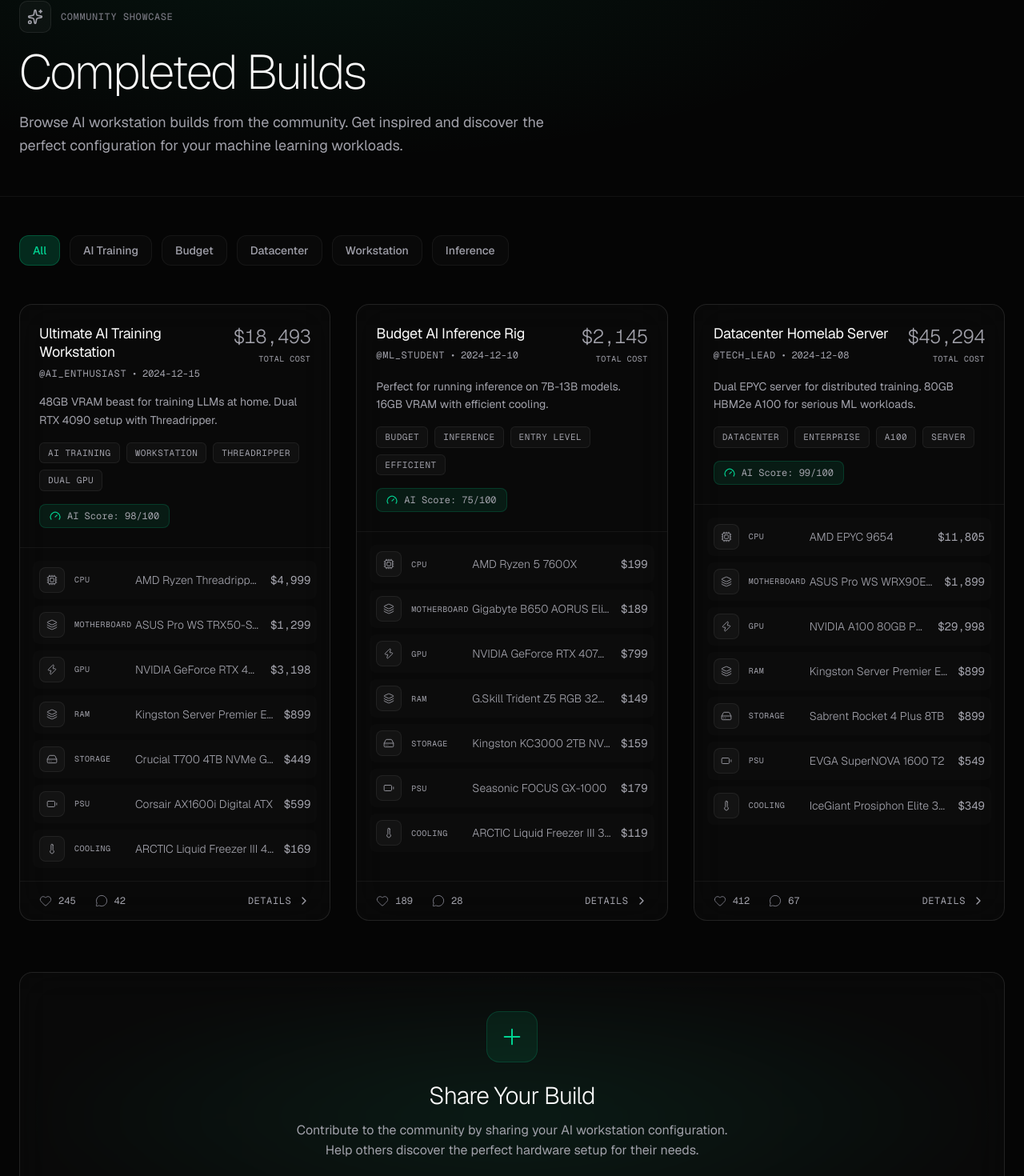
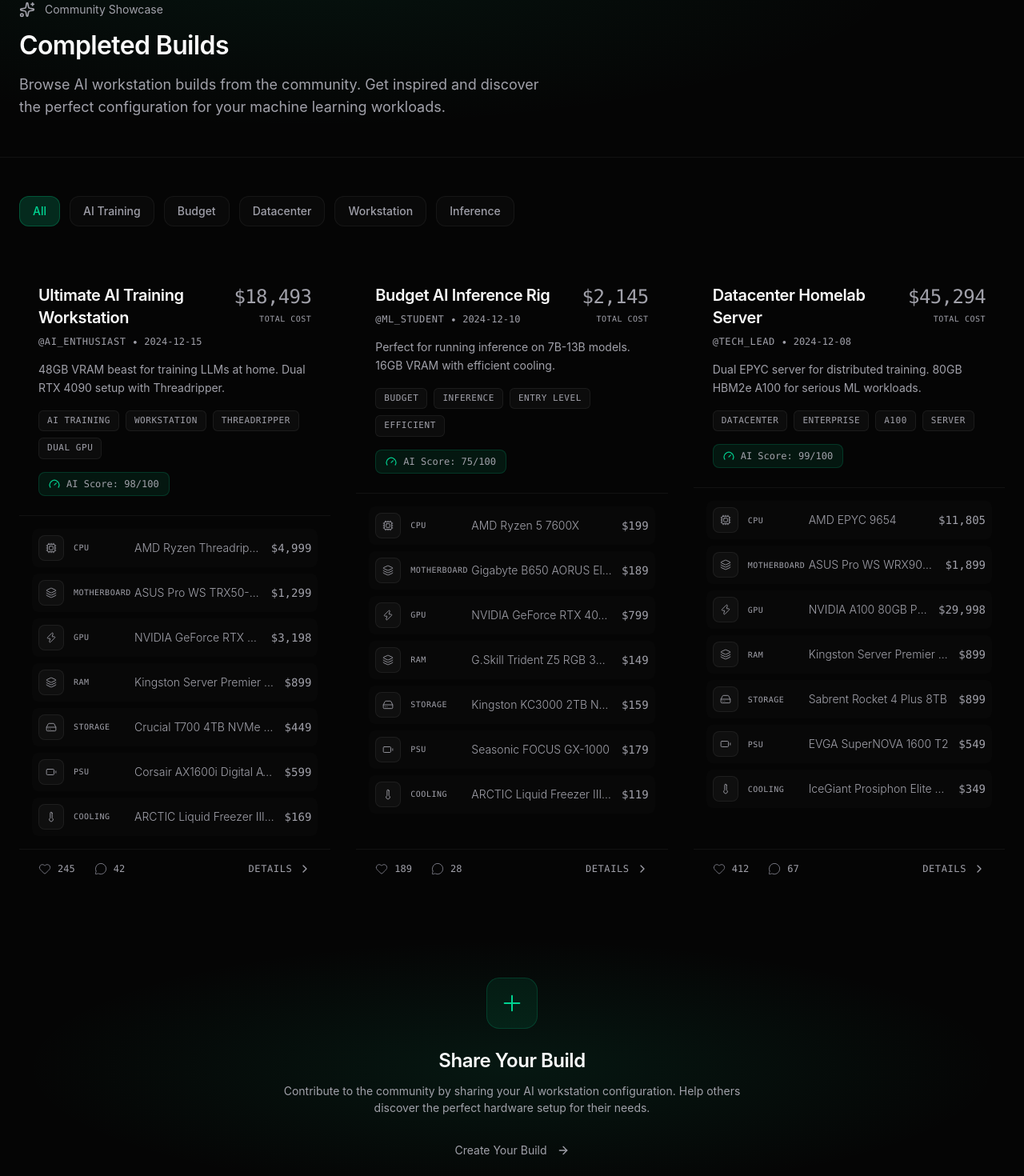
Before and after one commit to shoprdo63-lab/the-ai-forge, a Next.js app: page /builds in a window 1280 px wide. Shown: the part 47-1517 px from the top of the page at 80% size. Built offline with nearby package versions, Linux system fonts and the light colour scheme.

Commit message:
ui: elevate design to world-class standards - clean 1px borders, Inter typography, 8px grid, remove visual fluff

```diff
--- a/app/globals.css
+++ b/app/globals.css
@@ -1,7 +1,7 @@
 @import "tailwindcss";
 
 :root {
-  /* Quiet Luxury - Deep Obsidian Theme */
+  /* Clean Professional Design System - 8px Grid */
   --background: #050505;
   --foreground: #fafafa;
   --accent: #10b981;
@@ -9,42 +9,38 @@
   --text-primary: #fafafa;
   --text-secondary: #a1a1aa;
   --text-muted: #71717a;
-  --border-subtle: rgba(255, 255, 255, 0.1);
-  --border-glow: rgba(16, 185, 129, 0.2);
-  --card-bg: rgba(255, 255, 255, 0.03);
-  --card-bg-hover: rgba(255, 255, 255, 0.06);
-  --card-border: rgba(255, 255, 255, 0.08);
-  --card-border-hover: rgba(255, 255, 255, 0.15);
-  --navbar-bg: rgba(5, 5, 5, 0.85);
-  --skeleton-bg: rgba(255, 255, 255, 0.05);
-  --skeleton-shine: rgba(255, 255, 255, 0.12);
+  --border: #27272a;
+  --border-light: #3f3f46;
+  --card-bg: #09090b;
+  --card-bg-hover: #121214;
+  --input-bg: #18181b;
+  --input-border: #27272a;
+  --navbar-bg: #050505;
 
-  /* Tier Colors - Muted Luxury */
+  /* Tier Colors - Clean Solid */
   --tier-s: #f59e0b;
   --tier-a: #10b981;
   --tier-b: #3b82f6;
-  --tier-c: #71717a;
+  --tier-c: #94a3b8;
   --tier-d: #52525b;
 }
 
 /* Light Mode */
 .light {
-  --background: #f8fafc;
-  --foreground: #0f172a;
+  --background: #ffffff;
+  --foreground: #09090b;
   --accent: #10b981;
   --accent-hover: #059669;
-  --text-primary: #0f172a;
-  --text-secondary: #475569;
-  --text-muted: #64748b;
-  --border-subtle: rgba(0, 0, 0, 0.08);
-  --border-glow: rgba(16, 185, 129, 0.4);
-  --card-bg: rgba(255, 255, 255, 0.7);
-  --card-bg-hover: rgba(255, 255, 255, 0.9);
-  --card-border: rgba(0, 0, 0, 0.08);
-  --card-border-hover: rgba(16, 185, 129, 0.4);
-  --navbar-bg: rgba(248, 250, 252, 0.8);
-  --skeleton-bg: rgba(0, 0, 0, 0.06);
-  --skeleton-shine: rgba(0, 0, 0, 0.1);
+  --text-primary: #09090b;
+  --text-secondary: #52525b;
+  --text-muted: #71717a;
+  --border: #e2e8f0;
+  --border-light: #cbd5e1;
+  --card-bg: #fafafa;
+  --card-bg-hover: #f4f4f5;
+  --input-bg: #ffffff;
+  --input-border: #e2e8f0;
+  --navbar-bg: #ffffff;
 }
 
 @theme inline {
@@ -52,428 +48,252 @@
   --color-foreground: var(--foreground);
   --color-accent: var(--accent);
   --color-accent-hover: var(--accent-hover);
-  --font-sans: var(--font-geist-sans);
-  --font-mono: var(--font-geist-mono);
+  --color-border: var(--border);
+  --color-border-light: var(--border-light);
+  --color-card: var(--card-bg);
+  --color-card-hover: var(--card-bg-hover);
+  --font-sans: "Inter", system-ui, sans-serif;
 }
 
-/* Smooth Color Transitions for Theme Switching */
+/* Base Typography - Inter Throughout */
 html {
-  transition: background-color 0.5s ease, color 0.5s ease;
+  font-family: "Inter", system-ui, sans-serif;
 }
 
 body {
-  transition: background-color 0.5s ease, color 0.5s ease;
+  background: var(--background);
+  color: var(--foreground);
+  font-family: "Inter", system-ui, sans-serif;
+  font-size: 14px;
+  line-height: 1.5;
 }
 
-/* Base Styles */
-body {
-  background: var(--background);
-  color: var(--foreground);
-  font-family: var(--font-sans), system-ui, sans-serif;
+/* Typography Hierarchy */
+h1, h2, h3, h4, h5, h6 {
+  font-weight: 600;
+  color: var(--text-primary);
+  letter-spacing: -0.02em;
 }
 
-/* Default text colors for consistency with transition */
+h1 { font-size: 32px; line-height: 1.2; }
+h2 { font-size: 24px; line-height: 1.3; }
+h3 { font-size: 20px; line-height: 1.4; }
+h4 { font-size: 16px; line-height: 1.4; }
+
 p, span, div {
   color: var(--text-secondary);
-  transition: color 0.5s ease;
 }
 
-h1, h2, h3, h4, h5, h6 {
-  color: var(--text-primary);
-  transition: color 0.5s ease;
+/* Clean Card Component - No Visual Fluff */
+.card {
+  background: var(--card-bg);
+  border: 1px solid var(--border);
+  border-radius: 8px;
+  transition: background-color 0.15s ease, border-color 0.15s ease;
 }
 
-/* Quiet Luxury Glass Card - Refined Glassmorphism */
-.glass-card {
-  backdrop-filter: blur(12px);
-  -webkit-backdrop-filter: blur(12px);
-  background: var(--card-bg);
-  border: 1px solid var(--card-border);
-  border-radius: 16px;
-  transition: all 0.4s cubic-bezier(0.25, 0.46, 0.45, 0.94);
+.card:hover {
+  background: var(--card-bg-hover);
+  border-color: var(--border-light);
 }
 
-.glass-card:hover {
-  background: var(--card-bg-hover);
-  border-color: var(--card-border-hover);
-  box-shadow: 0 8px 32px rgba(0, 0, 0, 0.4);
-  transform: scale(1.02);
-}
-
-/* Quiet Luxury Affiliate Button */
-.btn-affiliate {
+/* Clean Button - Primary */
+.btn-primary {
+  display: inline-flex;
+  align-items: center;
+  justify-content: center;
+  gap: 8px;
+  height: 40px;
+  padding: 0 16px;
   background: var(--accent);
   color: #050505;
   font-weight: 500;
-  padding: 0.75rem 1.5rem;
-  border-radius: 12px;
-  transition: all 0.3s cubic-bezier(0.25, 0.46, 0.45, 0.94);
+  font-size: 14px;
+  border-radius: 6px;
+  border: none;
+  transition: background-color 0.15s ease;
 }
 
-.light .btn-affiliate {
-  color: white;
+.light .btn-primary {
+  color: #ffffff;
 }
 
-.btn-affiliate:hover {
+.btn-primary:hover {
   background: var(--accent-hover);
-  transform: translateY(-2px);
-  box-shadow: 0 4px 20px rgba(16, 185, 129, 0.25);
 }
 
-/* Secondary Affiliate Button */
-.btn-affiliate-secondary {
-  background: var(--card-bg);
+/* Clean Button - Secondary */
+.btn-secondary {
+  display: inline-flex;
+  align-items: center;
+  justify-content: center;
+  gap: 8px;
+  height: 40px;
+  padding: 0 16px;
+  background: transparent;
   color: var(--text-secondary);
-  border: 1px solid var(--card-border);
   font-weight: 500;
-  padding: 0.5rem 1rem;
-  border-radius: 8px;
-  transition: all 0.3s ease;
+  font-size: 14px;
+  border-radius: 6px;
+  border: 1px solid var(--border);
+  transition: background-color 0.15s ease, border-color 0.15s ease, color 0.15s ease;
 }
 
-.btn-affiliate-secondary:hover {
+.btn-secondary:hover {
   background: var(--card-bg-hover);
+  border-color: var(--border-light);
   color: var(--text-primary);
-  border-color: var(--card-border-hover);
 }
 
-/* Tier Badge Colors - Enhanced for both themes */
-.tier-s { color: #f59e0b; border-color: rgba(245, 158, 11, 0.3); background: rgba(245, 158, 11, 0.1); }
-.light .tier-s { color: #d97706; border-color: rgba(245, 158, 11, 0.4); background: rgba(245, 158, 11, 0.15); }
-
-.tier-a { color: #10b981; border-color: rgba(16, 185, 129, 0.3); background: rgba(16, 185, 129, 0.1); }
-.light .tier-a { color: #059669; border-color: rgba(16, 185, 129, 0.4); background: rgba(16, 185, 129, 0.15); }
-
-.tier-b { color: #06b6d4; border-color: rgba(6, 182, 212, 0.3); background: rgba(6, 182, 212, 0.1); }
-.light .tier-b { color: #0891b2; border-color: rgba(6, 182, 212, 0.4); background: rgba(6, 182, 212, 0.15); }
-
-.tier-c { color: #94a3b8; border-color: rgba(148, 163, 184, 0.3); background: rgba(148, 163, 184, 0.1); }
-.light .tier-c { color: #64748b; border-color: rgba(100, 116, 139, 0.4); background: rgba(100, 116, 139, 0.15); }
-
-.tier-d { color: #a1a1aa; border-color: rgba(161, 161, 170, 0.3); background: rgba(161, 161, 170, 0.1); }
-.light .tier-d { color: #71717a; border-color: rgba(113, 113, 122, 0.4); background: rgba(113, 113, 122, 0.15); }
-
-/* Subtle glow effects */
-.glow-accent {
-  box-shadow: 0 0 20px rgba(16, 185, 129, 0.15);
+/* Clean Button - Ghost */
+.btn-ghost {
+  display: inline-flex;
+  align-items: center;
+  justify-content: center;
+  gap: 8px;
+  height: 40px;
+  padding: 0 16px;
+  background: transparent;
+  color: var(--text-secondary);
+  font-weight: 500;
+  font-size: 14px;
+  border: none;
+  border-radius: 6px;
+  transition: background-color 0.15s ease, color 0.15s ease;
 }
 
-.light .glow-accent {
-  box-shadow: 0 0 20px rgba(16, 185, 129, 0.2);
+.btn-ghost:hover {
+  background: var(--card-bg);
+  color: var(--text-primary);
 }
 
-.glow-accent-strong {
-  box-shadow: 0 0 40px rgba(16, 185, 129, 0.25);
+/* Clean Navbar */
+.navbar {
+  background: var(--navbar-bg);
+  border-bottom: 1px solid var(--border);
 }
 
-.light .glow-accent-strong {
-  box-shadow: 0 0 40px rgba(16, 185, 129, 0.3);
+/* Clean Input */
+.input {
+  height: 40px;
+  padding: 0 12px;
+  background: var(--input-bg);
+  border: 1px solid var(--input-border);
+  border-radius: 6px;
+  color: var(--text-primary);
+  font-size: 14px;
+  transition: border-color 0.15s ease;
 }
 
-/* Skeleton Loading - Theme Aware */
-.skeleton {
-  background: linear-gradient(
-    90deg,
-    var(--skeleton-bg) 25%,
-    var(--skeleton-shine) 50%,
-    var(--skeleton-bg) 75%
-  );
-  background-size: 200% 100%;
-  animation: skeleton-shine 1.5s ease-in-out infinite;
-  border-radius: 8px;
+.input:focus {
+  outline: none;
+  border-color: var(--accent);
 }
 
-@keyframes skeleton-shine {
-  0% {
-    background-position: 200% 0;
-  }
-  100% {
-    background-position: -200% 0;
-  }
+.input::placeholder {
+  color: var(--text-muted);
 }
 
-/* Scrollbar Styling - Theme Aware */
+/* Tier Badges - Clean Solid */
+.tier-badge {
+  display: inline-flex;
+  align-items: center;
+  justify-content: center;
+  height: 24px;
+  padding: 0 10px;
+  font-size: 12px;
+  font-weight: 600;
+  text-transform: uppercase;
+  border-radius: 4px;
+  border: 1px solid;
+}
+
+.tier-s { color: var(--tier-s); border-color: var(--tier-s); background: transparent; }
+.tier-a { color: var(--tier-a); border-color: var(--tier-a); background: transparent; }
+.tier-b { color: var(--tier-b); border-color: var(--tier-b); background: transparent; }
+.tier-c { color: var(--tier-c); border-color: var(--tier-c); background: transparent; }
+.tier-d { color: var(--tier-d); border-color: var(--tier-d); background: transparent; }
+
+/* Table Styling - Clean */
+.table {
+  width: 100%;
+  border-collapse: collapse;
+}
+
+.table th {
+  text-align: left;
+  padding: 16px;
+  font-weight: 600;
+  font-size: 12px;
+  text-transform: uppercase;
+  letter-spacing: 0.05em;
+  color: var(--text-muted);
+  border-bottom: 1px solid var(--border);
+}
+
+.table td {
+  padding: 16px;
+  border-bottom: 1px solid var(--border);
+  font-size: 14px;
+}
+
+.table tr:hover td {
+  background: var(--card-bg-hover);
+}
+
+/* Spec Grid - Clean */
+.spec-grid {
+  display: grid;
+  grid-template-columns: repeat(auto-fit, minmax(200px, 1fr));
+  gap: 1px;
+  background: var(--border);
+  border: 1px solid var(--border);
+  border-radius: 8px;
+  overflow: hidden;
+}
+
+.spec-grid > * {
+  background: var(--card-bg);
+  padding: 16px;
+}
+
+/* Divider - Clean */
+.divider {
+  height: 1px;
+  background: var(--border);
+  border: none;
+}
+
+/* Scrollbar - Clean */
 ::-webkit-scrollbar {
   width: 8px;
   height: 8px;
 }
 
 ::-webkit-scrollbar-track {
-  background: var(--card-bg);
+  background: var(--background);
 }
 
 ::-webkit-scrollbar-thumb {
-  background: var(--skeleton-bg);
+  background: var(--border);
   border-radius: 4px;
 }
 
 ::-webkit-scrollbar-thumb:hover {
-  background: var(--skeleton-shine);
+  background: var(--border-light);
 }
 
-/* Selection Color */
+/* Selection */
 ::selection {
-  background: rgba(16, 185, 129, 0.3);
-  color: var(--text-primary);
+  background: var(--accent);
+  color: #050505;
 }
 
-/* Quiet Luxury Navbar */
-.navbar-glass {
-  background: var(--navbar-bg);
-  backdrop-filter: blur(12px);
-  -webkit-backdrop-filter: blur(12px);
-  border-bottom: 1px solid var(--card-border);
-}
-
-/* ============================================================================
-   QUIET LUXURY CYBER-WORKSTATION - 2026 PREMIUM ENHANCEMENTS
-   ============================================================================ */
-
-/* High-Contrast Typography Scale */
-.headline-hero {
-  font-family: var(--font-sans), system-ui, sans-serif;
-  font-weight: 200;
-  letter-spacing: -0.04em;
-  line-height: 1.1;
-  color: var(--text-primary);
-}
-
-.headline-section {
-  font-family: var(--font-sans), system-ui, sans-serif;
-  font-weight: 300;
-  letter-spacing: -0.03em;
-  line-height: 1.2;
-  color: var(--text-primary);
-}
-
-.headline-card {
-  font-family: var(--font-sans), system-ui, sans-serif;
-  font-weight: 400;
-  letter-spacing: -0.02em;
-  line-height: 1.3;
-  color: var(--text-primary);
-}
-
-.body-premium {
-  font-family: var(--font-sans), system-ui, sans-serif;
-  font-weight: 400;
-  letter-spacing: 0;
-  line-height: 1.6;
-  color: var(--text-secondary);
-}
-
-.label-mono {
-  font-family: var(--font-mono), ui-monospace, monospace;
-  font-weight: 500;
-  letter-spacing: 0.05em;
-  text-transform: uppercase;
-  font-size: 0.75rem;
-  color: var(--text-muted);
-}
-
-/* Ultra-Premium Glass Card - backdrop-blur-xl edition */
-.glass-premium {
-  backdrop-filter: blur(24px);
-  -webkit-backdrop-filter: blur(24px);
-  background: rgba(255, 255, 255, 0.02);
-  border: 1px solid rgba(255, 255, 255, 0.1);
-  border-radius: 16px;
-  transition: all 0.4s cubic-bezier(0.25, 0.46, 0.45, 0.94);
-}
-
-.glass-premium:hover {
-  background: rgba(255, 255, 255, 0.04);
-  border-color: rgba(255, 255, 255, 0.15);
-  box-shadow:
-    0 8px 32px rgba(0, 0, 0, 0.4),
-    0 0 0 1px rgba(16, 185, 129, 0.1);
-}
-
-/* Spectral Glow Effects */
-.spectral-glow {
-  position: relative;
-}
-
-.spectral-glow::before {
-  content: "";
-  position: absolute;
-  inset: -1px;
-  border-radius: inherit;
-  background: radial-gradient(
-    ellipse at center,
-    rgba(16, 185, 129, 0.15) 0%,
-    transparent 70%
-  );
-  opacity: 0;
-  transition: opacity 0.4s ease;
-  pointer-events: none;
-  z-index: -1;
-}
-
-.spectral-glow:hover::before {
-  opacity: 1;
-}
-
-/* Subtle ambient glow for interactive elements */
-.ambient-glow {
-  box-shadow: 0 0 0 1px rgba(16, 185, 129, 0.1);
-  transition: box-shadow 0.3s ease;
-}
-
-.ambient-glow:hover {
-  box-shadow:
-    0 0 0 1px rgba(16, 185, 129, 0.2),
-    0 0 20px rgba(16, 185, 129, 0.1);
-}
-
-/* Hardware-inspired geometric icon container */
-.icon-geometric {
-  display: flex;
-  align-items: center;
-  justify-content: center;
-  width: 40px;
-  height: 40px;
-  border-radius: 10px;
-  background: rgba(255, 255, 255, 0.03);
-  border: 1px solid rgba(255, 255, 255, 0.08);
-  color: var(--text-secondary);
-  transition: all 0.3s ease;
-}
-
-.icon-geometric:hover {
-  background: rgba(16, 185, 129, 0.1);
-  border-color: rgba(16, 185, 129, 0.3);
-  color: var(--accent);
-}
-
-/* Premium button variants */
-.btn-premium {
-  position: relative;
-  font-family: var(--font-sans), system-ui, sans-serif;
-  font-weight: 500;
-  font-size: 0.875rem;
-  letter-spacing: -0.01em;
-  padding: 0.75rem 1.5rem;
-  border-radius: 12px;
-  background: var(--accent);
-  color: #050505;
-  overflow: hidden;
-  transition: all 0.3s cubic-bezier(0.25, 0.46, 0.45, 0.94);
-}
-
-.btn-premium::before {
-  content: "";
-  position: absolute;
-  inset: 0;
-  background: linear-gradient(
-    135deg,
-    rgba(255, 255, 255, 0.2) 0%,
-    transparent 50%
-  );
-  opacity: 0;
-  transition: opacity 0.3s ease;
-}
-
-.btn-premium:hover {
-  transform: translateY(-2px);
-  box-shadow:
-    0 4px 20px rgba(16, 185, 129, 0.3),
-    0 0 0 1px rgba(16, 185, 129, 0.5);
-}
-
-.btn-premium:hover::before {
-  opacity: 1;
-}
-
-.light .btn-premium {
-  color: white;
-}
-
-/* Ghost button for secondary actions */
-.btn-ghost {
-  font-family: var(--font-sans), system-ui, sans-serif;
-  font-weight: 500;
-  font-size: 0.875rem;
-  letter-spacing: -0.01em;
-  padding: 0.75rem 1.5rem;
-  border-radius: 12px;
-  background: transparent;
-  border: 1px solid rgba(255, 255, 255, 0.1);
-  color: var(--text-secondary);
-  transition: all 0.3s ease;
-}
-
-.btn-ghost:hover {
-  background: rgba(255, 255, 255, 0.03);
-  border-color: rgba(255, 255, 255, 0.2);
-  color: var(--text-primary);
-}
-
-/* Divider with subtle glow */
-.divider-glow {
-  height: 1px;
-  background: linear-gradient(
-    90deg,
-    transparent 0%,
-    rgba(255, 255, 255, 0.1) 50%,
-    transparent 100%
-  );
-  position: relative;
-}
-
-.divider-glow::after {
-  content: "";
-  position: absolute;
-  left: 50%;
-  top: 0;
-  transform: translateX(-50%);
-  width: 100px;
-  height: 1px;
-  background: radial-gradient(
-    ellipse at center,
-    rgba(16, 185, 129, 0.3) 0%,
-    transparent 70%
-  );
-}
-
-/* Hardware spec grid pattern */
-.spec-grid {
-  display: grid;
-  grid-template-columns: repeat(auto-fit, minmax(200px, 1fr));
-  gap: 1px;
-  background: rgba(255, 255, 255, 0.05);
-  border-radius: 12px;
-  overflow: hidden;
-}
-
-.spec-grid > * {
-  background: var(--card-bg);
-  padding: 1rem;
-}
-
-/* Focus states for accessibility */
-.focus-ring:focus-visible {
-  outline: none;
-  box-shadow:
-    0 0 0 2px var(--background),
-    0 0 0 4px rgba(16, 185, 129, 0.5);
-}
-
-/* Reduced motion preferences */
+/* Reduced Motion */
 @media (prefers-reduced-motion: reduce) {
-  *,
-  *::before,
-  *::after {
+  *, *::before, *::after {
     animation-duration: 0.01ms !important;
     animation-iteration-count: 1 !important;
     transition-duration: 0.01ms !important;
   }
-
-  .glass-card,
-  .glass-premium,
-  .btn-premium,
-  .btn-ghost,
-  .icon-geometric {
-    transition: none;
-  }
 }
--- a/components/HardwareCard.tsx
+++ b/components/HardwareCard.tsx
@@ -43,24 +43,21 @@
   }
 }
 
-// Tier badge colors - Quiet Luxury muted palette
+// Tier badge colors - Clean solid borders
 const TIER_BADGES = {
   "S-Tier": {
-    bg: "bg-amber-500/10",
-    border: "border-amber-500/30",
-    text: "text-amber-400",
+    border: "border-amber-500",
+    text: "text-amber-500",
     label: "S",
   },
   "A-Tier": {
-    bg: "bg-emerald-500/10",
-    border: "border-emerald-500/30",
-    text: "text-emerald-400",
+    border: "border-emerald-500",
+    text: "text-emerald-500",
     label: "A",
   },
   "B-Tier": {
-    bg: "bg-zinc-500/10",
-    border: "border-zinc-500/30",
-    text: "text-zinc-400",
+    border: "border-zinc-500",
+    text: "text-zinc-500",
     label: "B",
   },
 };
@@ -166,17 +163,17 @@
                 {/* Category & AI Tier Badges */}
                 <div className="flex items-center gap-2 mb-3">
                   <span
-                    className={`inline-flex items-center px-2.5 py-1 rounded-md text-[10px] font-medium uppercase tracking-wide border ${
+                    className={`inline-flex items-center px-2.5 py-1 rounded-md text-[10px] font-medium uppercase tracking-wide border bg-transparent ${
                       isGPU
-                        ? "bg-blue-500/10 text-blue-400 border-blue-500/20"
-                        : "bg-amber-500/10 text-amber-400 border-amber-500/20"
+                        ? "text-blue-500 border-blue-500"
+                        : "text-amber-500 border-amber-500"
                     }`}
                   >
                     {component.category}
                   </span>
-                  {/* AI-Tier Badge - Quiet Luxury */}
+                  {/* AI-Tier Badge - Clean */}
                   <span
-                    className={`inline-flex items-center justify-center w-6 h-6 rounded text-[10px] font-semibold border ${tierStyle.bg} ${tierStyle.border} ${tierStyle.text}`}
+                    className={`inline-flex items-center justify-center w-6 h-6 rounded text-[10px] font-semibold border bg-transparent ${tierStyle.border} ${tierStyle.text}`}
                     title={`${aiTier} - ${isGPU ? `${vramNum}GB VRAM` : "Multi-core Performance"}`}
                   >
                     {tierStyle.label}
```
Also changed, not shown: components/Hero.tsx (+17 -50 lines), components/Navbar.tsx (+12 -12 lines).
